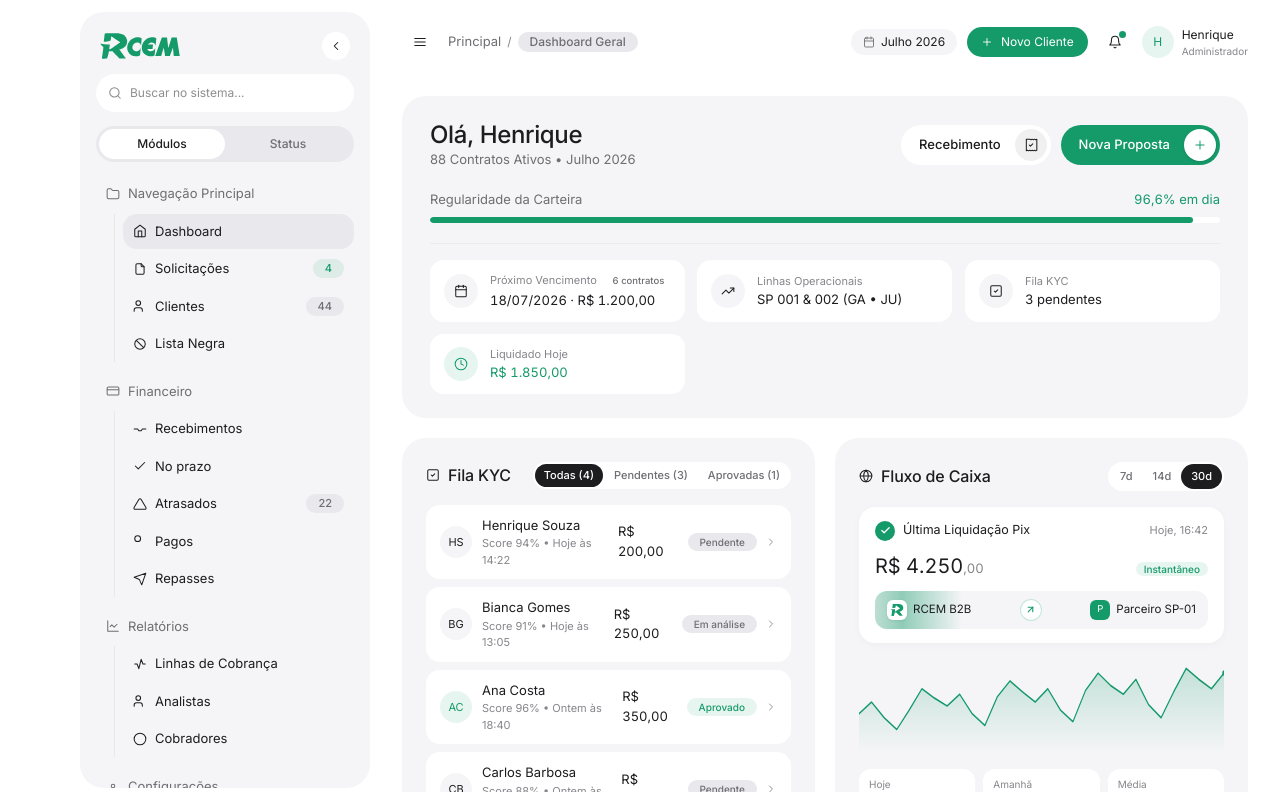
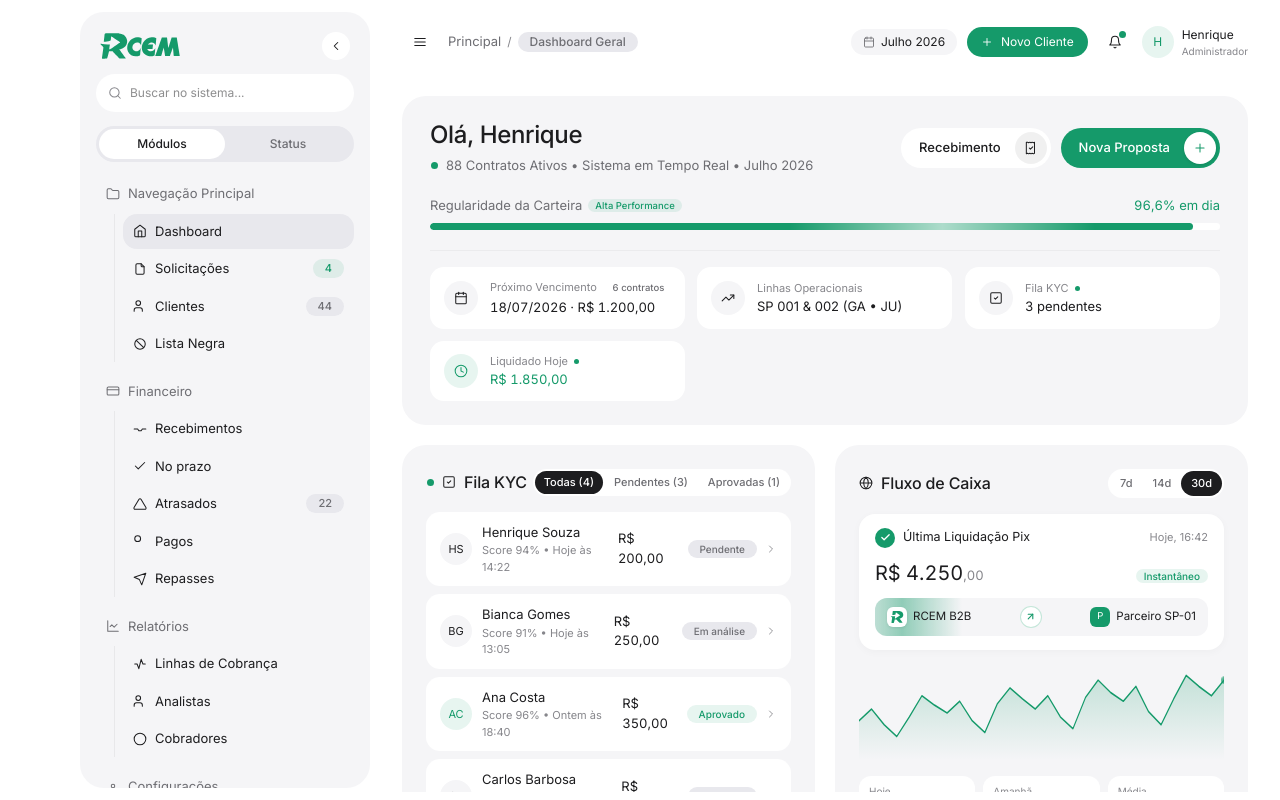
Before and after one commit to harryportugal/rcemadm, a Next.js app: page /dashboard in a window 1280 px wide. Built offline with nearby package versions, Linux system fonts and the light colour scheme.

Commit message:
feat: enhance dashboard with live radar pings, progress bar light shimmers, and interactive micro-animations

```diff
--- a/src/app/(dashboard)/dashboard/page.tsx
+++ b/src/app/(dashboard)/dashboard/page.tsx
@@ -151,9 +151,15 @@ export default function DashboardPage() {
             <h1 style={{ fontSize: '24px', margin: 0, fontWeight: 600 }}>
               Olá, Henrique
             </h1>
-            <p style={{ fontSize: '13px', color: 'var(--text-muted)', marginTop: '4px', margin: 0 }}>
-              88 Contratos Ativos • {selectedMonth}
+            <div style={{ display: 'flex', alignItems: 'center', gap: '8px', marginTop: '6px' }}>
+              <span className="live-radar" title="Operação em Tempo Real">
+                <span className="live-radar-ping" />
+                <span className="live-radar-core" />
+              </span>
+              <p style={{ fontSize: '13px', color: 'var(--text-muted)', margin: 0 }}>
+                88 Contratos Ativos • Sistema em Tempo Real • {selectedMonth}
               </p>
+            </div>
           </div>
 
           {/* Action Buttons */}
@@ -162,7 +168,7 @@ export default function DashboardPage() {
               <span className="vance-getstarted-text">Recebimento</span>
               <span className="vance-getstarted-badge">
                 <svg className="icon-svg icon-sm" viewBox="0 0 24 24">
-                  <path d="M4 2v20l2-1 2 1 2-1 2 1 2-1 2 1 2-1 2 1 2-1V2l-2 1-2-1-2 1-2-1-2 1-2-1z" />
+                  <path d="M4 2v20l2-1 2 1 2-1 2 1 2-1 2 1 2-1V2l-2 1-2-1-2 1-2-1-2 1-2-1z" />
                   <path d="m9 12 2 2 4-4" />
                 </svg>
               </span>
@@ -179,35 +185,36 @@ export default function DashboardPage() {
           </div>
         </div>
 
-        {/* Global Regularity Indicator */}
+        {/* Global Regularity Indicator with Live Shimmer */}
         <div style={{ display: 'flex', flexDirection: 'column', gap: '8px' }}>
           <div style={{ display: 'flex', justifyContent: 'space-between', alignItems: 'center', fontSize: '13px' }}>
+            <div style={{ display: 'flex', alignItems: 'center', gap: '6px' }}>
               <span style={{ color: 'var(--text-muted)' }}>Regularidade da Carteira</span>
+              <span className="vance-badge green" style={{ fontSize: '9.5px', padding: '2px 7px' }}>Alta Performance</span>
+            </div>
             <span className="tnum" style={{ color: 'var(--accent-green)', fontWeight: 500 }}>
               96,6% em dia
             </span>
           </div>
           <div
             style={{
-              height: '6px',
+              height: '7px',
               backgroundColor: 'var(--bg-surface)',
               borderRadius: 'var(--radius-pill)',
               overflow: 'hidden',
             }}
           >
             <div
+              className="live-progress-fill"
               style={{
-                height: '100%',
                 width: '96.6%',
-                backgroundColor: 'var(--accent-green)',
-                borderRadius: 'var(--radius-pill)',
                 transition: 'width 0.6s cubic-bezier(0.25, 1, 0.5, 1)',
               }}
             />
           </div>
         </div>
 
-        {/* 4 Micro-Tiles Grid (Pure White, Borderless, No-Wrap Layout) */}
+        {/* 4 Micro-Tiles Grid (Interactive Animated Tiles) */}
         <div
           className="vance-hero-tiles"
           style={{
@@ -221,7 +228,7 @@ export default function DashboardPage() {
         >
           {/* Tile 1: Próximo Vencimento */}
           <div
-            className="vance-cascade-item delay-2"
+            className="vance-cascade-item delay-2 vance-interactive-tile"
             style={{
               backgroundColor: 'var(--bg-surface)',
               padding: '12px 14px',
@@ -268,7 +275,7 @@ export default function DashboardPage() {
 
           {/* Tile 2: Linhas de Cobrança */}
           <div
-            className="vance-cascade-item delay-3"
+            className="vance-cascade-item delay-3 vance-interactive-tile"
             style={{
               backgroundColor: 'var(--bg-surface)',
               padding: '12px 14px',
@@ -309,7 +316,7 @@ export default function DashboardPage() {
           {/* Tile 3: Pendências KYC */}
           <Link
             href="/solicitacoes"
-            className="vance-cascade-item delay-4"
+            className="vance-cascade-item delay-4 vance-interactive-tile"
             style={{
               backgroundColor: 'var(--bg-surface)',
               padding: '12px 14px',
@@ -339,8 +346,14 @@ export default function DashboardPage() {
               </svg>
             </div>
             <div style={{ flex: 1, minWidth: 0 }}>
-              <div style={{ fontSize: '11px', color: 'var(--text-subtle)' }}>
+              <div style={{ display: 'flex', alignItems: 'center', gap: '6px' }}>
+                <span style={{ fontSize: '11px', color: 'var(--text-subtle)' }}>
                   Fila KYC
+                </span>
+                <span className="live-radar" style={{ width: '6px', height: '6px' }}>
+                  <span className="live-radar-ping" style={{ width: '12px', height: '12px' }} />
+                  <span className="live-radar-core" style={{ width: '5px', height: '5px' }} />
+                </span>
               </div>
               <div className="tnum" style={{ fontSize: '13px', fontWeight: 500, color: 'var(--text-main)', whiteSpace: 'nowrap' }}>
                 3 pendentes
@@ -350,7 +363,7 @@ export default function DashboardPage() {
 
           {/* Tile 4: Volume Liquidado Hoje */}
           <div
-            className="vance-cascade-item delay-5"
+            className="vance-cascade-item delay-5 vance-interactive-tile"
             style={{
               backgroundColor: 'var(--bg-surface)',
               padding: '12px 14px',
@@ -379,8 +392,14 @@ export default function DashboardPage() {
               </svg>
             </div>
             <div style={{ flex: 1, minWidth: 0 }}>
-              <div style={{ fontSize: '11px', color: 'var(--text-subtle)' }}>
+              <div style={{ display: 'flex', alignItems: 'center', gap: '6px' }}>
+                <span style={{ fontSize: '11px', color: 'var(--text-subtle)' }}>
                   Liquidado Hoje
+                </span>
+                <span className="live-radar" style={{ width: '6px', height: '6px' }}>
+                  <span className="live-radar-ping" style={{ width: '12px', height: '12px' }} />
+                  <span className="live-radar-core" style={{ width: '5px', height: '5px' }} />
+                </span>
               </div>
               <div className="tnum" style={{ fontSize: '13px', fontWeight: 500, color: 'var(--accent-green)', whiteSpace: 'nowrap' }}>
                 R$ 1.850,00
@@ -399,6 +418,10 @@ export default function DashboardPage() {
         <div className="vance-card vance-cascade-item delay-6" style={{ display: 'flex', flexDirection: 'column', gap: '16px' }}>
           <div style={{ display: 'flex', justifyContent: 'space-between', alignItems: 'center' }}>
             <div style={{ display: 'flex', alignItems: 'center', gap: '8px' }}>
+              <span className="live-radar">
+                <span className="live-radar-ping" />
+                <span className="live-radar-core" />
+              </span>
               <svg className="icon-svg icon-sm" viewBox="0 0 24 24">
                 <rect width="18" height="18" x="3" y="3" rx="2" />
                 <path d="m9 12 2 2 4-4" />
@@ -453,12 +476,13 @@ export default function DashboardPage() {
             </div>
           </div>
 
-          {/* Compact Item List */}
+          {/* Compact Item List with Interactive Tiles */}
           <div style={{ display: 'flex', flexDirection: 'column', gap: '8px' }}>
             {filteredKyc.map((item) => (
               <Link
                 key={item.id}
                 href="/solicitacao-detalhe"
+                className="vance-interactive-tile"
                 style={{
                   backgroundColor: 'var(--bg-surface)',
                   borderRadius: '14px',
@@ -467,7 +491,6 @@ export default function DashboardPage() {
                   justifyContent: 'space-between',
                   alignItems: 'center',
                   textDecoration: 'none',
-                  transition: 'transform var(--transition-fast)',
                 }}
               >
                 <div style={{ display: 'flex', alignItems: 'center', gap: '10px' }}>
@@ -610,7 +633,7 @@ export default function DashboardPage() {
             receiverBadge="P"
           />
 
-          {/* SVG Area Chart com Curva Verde Suave */}
+          {/* SVG Area Chart com Curva Verde Suave & Ponto Pulsante */}
           <div style={{ height: '94px', width: '100%', position: 'relative' }}>
             <svg viewBox="0 0 720 120" preserveAspectRatio="none" style={{ width: '100%', height: '100%' }}>
               <defs>
@@ -631,7 +654,7 @@ export default function DashboardPage() {
                 strokeLinecap="round"
                 strokeLinejoin="round"
               />
-              <circle cx="720" cy="18" r="3.5" fill="var(--accent-green)" />
+              <circle cx="720" cy="18" r="4" fill="var(--accent-green)" className="chart-pulsing-dot" />
             </svg>
           </div>
 
@@ -700,13 +723,13 @@ export default function DashboardPage() {
           </div>
 
           <div style={{ display: 'grid', gridTemplateColumns: '1fr 1fr', gap: '10px' }}>
-            <div style={{ backgroundColor: 'var(--bg-surface)', padding: '12px 14px', borderRadius: '14px' }}>
+            <div className="vance-interactive-tile" style={{ backgroundColor: 'var(--bg-surface)', padding: '12px 14px', borderRadius: '14px' }}>
               <div style={{ fontSize: '11px', color: 'var(--text-subtle)' }}>Investido</div>
               <div className="tnum" style={{ fontSize: '16px', fontWeight: 600, color: 'var(--text-main)', marginTop: '2px' }}>
                 R$ 17.450,00
               </div>
             </div>
-            <div style={{ backgroundColor: 'var(--bg-surface)', padding: '12px 14px', borderRadius: '14px' }}>
+            <div className="vance-interactive-tile" style={{ backgroundColor: 'var(--bg-surface)', padding: '12px 14px', borderRadius: '14px' }}>
               <div style={{ fontSize: '11px', color: 'var(--text-subtle)' }}>Em Aberto</div>
               <div className="tnum" style={{ fontSize: '16px', fontWeight: 600, color: 'var(--text-main)', marginTop: '2px' }}>
                 R$ 12.850,00
@@ -715,13 +738,13 @@ export default function DashboardPage() {
           </div>
 
           <div style={{ display: 'grid', gridTemplateColumns: '1fr 1fr', gap: '10px' }}>
-            <div style={{ backgroundColor: 'var(--bg-surface)', padding: '12px 14px', borderRadius: '14px' }}>
+            <div className="vance-interactive-tile" style={{ backgroundColor: 'var(--bg-surface)', padding: '12px 14px', borderRadius: '14px' }}>
               <div style={{ fontSize: '11px', color: 'var(--text-subtle)' }}>Retorno Projetado</div>
               <div className="tnum" style={{ fontSize: '16px', fontWeight: 600, color: 'var(--accent-green)', marginTop: '2px' }}>
                 R$ 3.800,00
               </div>
             </div>
-            <div style={{ backgroundColor: 'var(--bg-surface)', padding: '12px 14px', borderRadius: '14px' }}>
+            <div className="vance-interactive-tile" style={{ backgroundColor: 'var(--bg-surface)', padding: '12px 14px', borderRadius: '14px' }}>
               <div style={{ fontSize: '11px', color: 'var(--text-subtle)' }}>Em Atraso</div>
               <div className="tnum" style={{ fontSize: '16px', fontWeight: 600, color: 'var(--text-main)', marginTop: '2px' }}>
                 R$ 600,00
@@ -729,13 +752,14 @@ export default function DashboardPage() {
             </div>
           </div>
 
+          {/* Composição com Live Progress Shimmer */}
           <div style={{ backgroundColor: 'var(--bg-surface)', padding: '10px 14px', borderRadius: '14px', display: 'flex', flexDirection: 'column', gap: '6px' }}>
             <div style={{ display: 'flex', justifyContent: 'space-between', fontSize: '11px' }}>
               <span style={{ color: 'var(--text-subtle)' }}>Composição</span>
               <span className="tnum" style={{ color: 'var(--text-main)' }}>96,6% Regular • 3,4% Atraso</span>
             </div>
-            <div style={{ height: '5px', backgroundColor: 'var(--bg-card)', borderRadius: 'var(--radius-pill)', overflow: 'hidden', display: 'flex' }}>
-              <div style={{ height: '100%', width: '96.6%', backgroundColor: 'var(--accent-green)' }} />
+            <div style={{ height: '6px', backgroundColor: 'var(--bg-card)', borderRadius: 'var(--radius-pill)', overflow: 'hidden', display: 'flex' }}>
+              <div className="live-progress-fill" style={{ height: '100%', width: '96.6%' }} />
               <div style={{ height: '100%', width: '3.4%', backgroundColor: 'var(--text-main)' }} />
             </div>
           </div>
@@ -773,6 +797,7 @@ export default function DashboardPage() {
             {OVERDUE_DATA.map((client) => (
               <div
                 key={client.id}
+                className="vance-interactive-tile"
                 style={{
                   backgroundColor: 'var(--bg-surface)',
                   borderRadius: '14px',
@@ -830,7 +855,7 @@ export default function DashboardPage() {
       <div style={{ display: 'grid', gridTemplateColumns: 'repeat(auto-fit, minmax(280px, 1fr))', gap: '20px' }}>
 
         {/* Linha SP 001 */}
-        <div className="vance-card vance-cascade-item delay-10" style={{ display: 'flex', flexDirection: 'column', gap: '12px' }}>
+        <div className="vance-card vance-cascade-item delay-10 vance-interactive-tile" style={{ display: 'flex', flexDirection: 'column', gap: '12px' }}>
           <div style={{ display: 'flex', justifyContent: 'space-between', alignItems: 'center' }}>
             <div style={{ display: 'flex', alignItems: 'center', gap: '8px' }}>
               <div
@@ -843,13 +868,20 @@ export default function DashboardPage() {
                   placeItems: 'center',
                   fontSize: '11px',
                   color: 'var(--text-main)',
+                  position: 'relative',
                 }}
               >
                 GA
               </div>
               <h3 style={{ fontSize: '14px', margin: 0, fontWeight: 600 }}>SP 001 — Gabriel</h3>
             </div>
+            <div style={{ display: 'flex', alignItems: 'center', gap: '6px' }}>
+              <span className="live-radar" style={{ width: '6px', height: '6px' }}>
+                <span className="live-radar-ping" style={{ width: '12px', height: '12px' }} />
+                <span className="live-radar-core" style={{ width: '5px', height: '5px' }} />
+              </span>
               <span className="vance-badge green" style={{ fontSize: '10px' }}>97,7% em dia</span>
+            </div>
           </div>
 
           <div style={{ display: 'flex', justifyContent: 'space-between', fontSize: '12px', color: 'var(--text-muted)' }}>
@@ -857,8 +889,8 @@ export default function DashboardPage() {
             <span className="tnum" style={{ color: 'var(--text-main)', fontWeight: 500 }}>R$ 8.900,00</span>
           </div>
 
-          <div style={{ height: '4px', backgroundColor: 'var(--bg-surface)', borderRadius: 'var(--radius-pill)', overflow: 'hidden' }}>
-            <div style={{ height: '100%', width: '97.7%', backgroundColor: 'var(--accent-green)', borderRadius: 'var(--radius-pill)' }} />
+          <div style={{ height: '5px', backgroundColor: 'var(--bg-surface)', borderRadius: 'var(--radius-pill)', overflow: 'hidden' }}>
+            <div className="live-progress-fill" style={{ width: '97.7%' }} />
           </div>
 
           <div style={{ display: 'flex', justifyContent: 'space-between', fontSize: '11px', color: 'var(--text-subtle)' }}>
@@ -868,7 +900,7 @@ export default function DashboardPage() {
         </div>
 
         {/* Linha SP 002 */}
-        <div className="vance-card vance-cascade-item delay-10" style={{ display: 'flex', flexDirection: 'column', gap: '12px' }}>
+        <div className="vance-card vance-cascade-item delay-10 vance-interactive-tile" style={{ display: 'flex', flexDirection: 'column', gap: '12px' }}>
           <div style={{ display: 'flex', justifyContent: 'space-between', alignItems: 'center' }}>
             <div style={{ display: 'flex', alignItems: 'center', gap: '8px' }}>
               <div
@@ -887,7 +919,13 @@ export default function DashboardPage() {
               </div>
               <h3 style={{ fontSize: '14px', margin: 0, fontWeight: 600 }}>SP 002 — Juliano</h3>
             </div>
+            <div style={{ display: 'flex', alignItems: 'center', gap: '6px' }}>
+              <span className="live-radar" style={{ width: '6px', height: '6px' }}>
+                <span className="live-radar-ping" style={{ width: '12px', height: '12px' }} />
+                <span className="live-radar-core" style={{ width: '5px', height: '5px' }} />
+              </span>
               <span className="vance-badge green" style={{ fontSize: '10px' }}>95,5% em dia</span>
+            </div>
           </div>
 
           <div style={{ display: 'flex', justifyContent: 'space-between', fontSize: '12px', color: 'var(--text-muted)' }}>
@@ -895,8 +933,8 @@ export default function DashboardPage() {
             <span className="tnum" style={{ color: 'var(--text-main)', fontWeight: 500 }}>R$ 8.550,00</span>
           </div>
 
-          <div style={{ height: '4px', backgroundColor: 'var(--bg-surface)', borderRadius: 'var(--radius-pill)', overflow: 'hidden' }}>
-            <div style={{ height: '100%', width: '95.5%', backgroundColor: 'var(--accent-green)', borderRadius: 'var(--radius-pill)' }} />
+          <div style={{ height: '5px', backgroundColor: 'var(--bg-surface)', borderRadius: 'var(--radius-pill)', overflow: 'hidden' }}>
+            <div className="live-progress-fill" style={{ width: '95.5%' }} />
           </div>
 
           <div style={{ display: 'flex', justifyContent: 'space-between', fontSize: '11px', color: 'var(--text-subtle)' }}>
@@ -906,7 +944,7 @@ export default function DashboardPage() {
         </div>
 
         {/* Retenção & Reempréstimos */}
-        <div className="vance-card vance-cascade-item delay-10" style={{ display: 'flex', flexDirection: 'column', gap: '12px' }}>
+        <div className="vance-card vance-cascade-item delay-10 vance-interactive-tile" style={{ display: 'flex', flexDirection: 'column', gap: '12px' }}>
           <div style={{ display: 'flex', justifyContent: 'space-between', alignItems: 'center' }}>
             <div style={{ display: 'flex', alignItems: 'center', gap: '8px' }}>
               <svg className="icon-svg icon-sm" viewBox="0 0 24 24">
@@ -922,8 +960,8 @@ export default function DashboardPage() {
             <span className="tnum" style={{ color: 'var(--text-main)', fontWeight: 500 }}>36 de 44</span>
           </div>
 
-          <div style={{ height: '4px', backgroundColor: 'var(--bg-surface)', borderRadius: 'var(--radius-pill)', overflow: 'hidden' }}>
-            <div style={{ height: '100%', width: '82%', backgroundColor: 'var(--accent-green)', borderRadius: 'var(--radius-pill)' }} />
+          <div style={{ height: '5px', backgroundColor: 'var(--bg-surface)', borderRadius: 'var(--radius-pill)', overflow: 'hidden' }}>
+            <div className="live-progress-fill" style={{ width: '82%' }} />
           </div>
 
           <div style={{ display: 'flex', justifyContent: 'space-between', fontSize: '11px', color: 'var(--text-subtle)' }}>
--- a/src/app/globals.css
+++ b/src/app/globals.css
@@ -881,3 +881,105 @@ strong, b, .font-medium, button {
     opacity: 0;
   }
 }
+
+/* 8.2 LIVE RADAR PULSE DOT */
+.live-radar {
+  position: relative;
+  display: inline-flex;
+  align-items: center;
+  justify-content: center;
+  width: 8px;
+  height: 8px;
+  flex-shrink: 0;
+}
+
+.live-radar-core {
+  width: 7px;
+  height: 7px;
+  border-radius: 50%;
+  background-color: var(--accent-green);
+  z-index: 2;
+}
+
+.live-radar-ping {
+  position: absolute;
+  width: 18px;
+  height: 18px;
+  border-radius: 50%;
+  background-color: var(--accent-green);
+  opacity: 0.6;
+  animation: radarPing 2s cubic-bezier(0, 0, 0.2, 1) infinite;
+  z-index: 1;
+}
+
+@keyframes radarPing {
+  0% {
+    transform: scale(0.3);
+    opacity: 0.9;
+  }
+  75%, 100% {
+    transform: scale(1.8);
+    opacity: 0;
+  }
+}
+
+/* 8.3 PROGRESS BAR LIVE LIGHT SHIMMER */
+.live-progress-fill {
+  position: relative;
+  height: 100%;
+  border-radius: var(--radius-pill);
+  background-color: var(--accent-green);
+  overflow: hidden;
+}
+
+.live-progress-fill::after {
+  content: '';
+  position: absolute;
+  top: 0;
+  bottom: 0;
+  left: -40%;
+  width: 40%;
+  background: linear-gradient(90deg, transparent 0%, rgba(255, 255, 255, 0.65) 50%, transparent 100%);
+  animation: progressShimmer 2.2s infinite ease-in-out;
+}
+
+@keyframes progressShimmer {
+  0% {
+    left: -40%;
+  }
+  100% {
+    left: 140%;
+  }
+}
+
+/* 8.4 CHART POINT PULSE */
+@keyframes chartPointPulse {
+  0% {
+    r: 3.5;
+    opacity: 1;
+  }
+  50% {
+    r: 6;
+    opacity: 0.5;
+  }
+  100% {
+    r: 3.5;
+    opacity: 1;
+  }
+}
+
+.chart-pulsing-dot {
+  animation: chartPointPulse 2s infinite ease-in-out;
+  transform-origin: center;
+}
+
+/* 8.5 CARD HOVER MICRO-ANIMATION */
+.vance-interactive-tile {
+  transition: all 0.3s cubic-bezier(0.25, 1, 0.5, 1);
+  cursor: pointer;
+}
+
+.vance-interactive-tile:hover {
+  transform: translateY(-2px);
+  box-shadow: 0 6px 16px rgba(0, 0, 0, 0.04);
+}
```
Also changed, not shown: 1 other file (tests, documents, lock files or other folders). Lines whose indentation alone changed are shown as unchanged.
